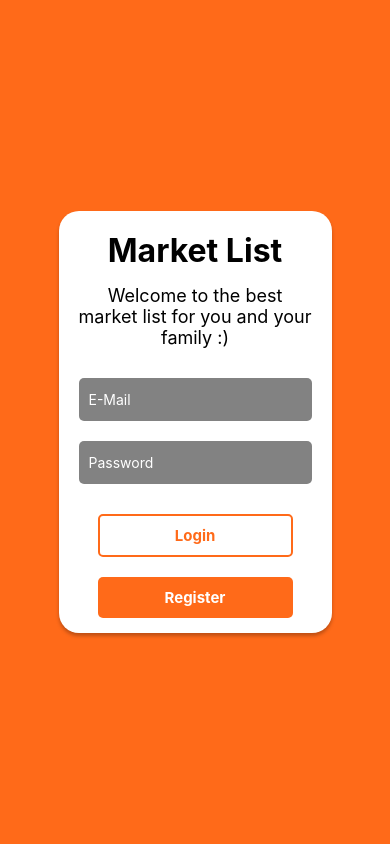
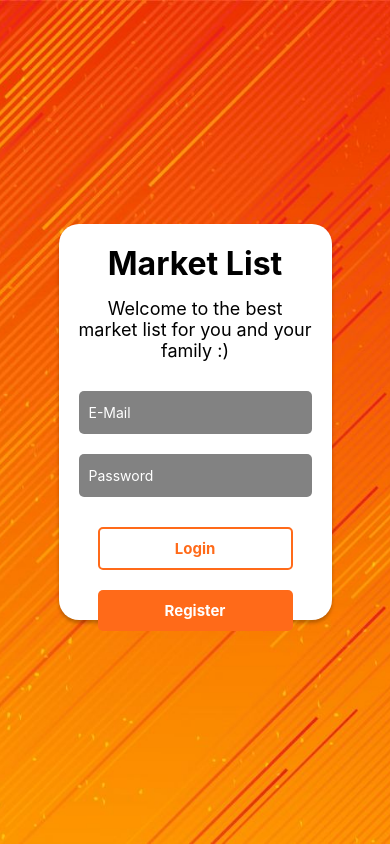
Before and after one commit to BerPGR/help-me, a React Native app: screen /Login in a window 390 px wide. Built offline with nearby package versions, Linux system fonts and the light colour scheme.

Commit message:
Modified Login page

```diff
--- a/source/views/Login.js
+++ b/source/views/Login.js
@@ -1,4 +1,4 @@
-import { Dimensions, KeyboardAvoidingView, StyleSheet, Text, TextInput, TouchableOpacity, View } from 'react-native'
+import { Dimensions, ImageBackground, KeyboardAvoidingView, StyleSheet, Text, TextInput, TouchableOpacity, View } from 'react-native'
 import React, { useState } from 'react'
 import colors from '../colors/colors'
 import firebase from '../../firebaseConfig'
@@ -16,6 +16,7 @@ const Login = ({navigation}) => {
 	}
 
   return (
+		<ImageBackground source={require('../images/loginBackground.jpg')} style={styles.backgroundImage}>
     	<KeyboardAvoidingView behavior='padding' style={styles.container}>
 				<View style={styles.loginWrapper}>
       	  <Text style={styles.headerTitle}>Market List</Text>
@@ -46,6 +47,7 @@ const Login = ({navigation}) => {
 					</TouchableOpacity>
       	</View>
     	</KeyboardAvoidingView>
+		</ImageBackground>
   )
 }
 
@@ -56,13 +58,17 @@ const styles = StyleSheet.create({
       flex: 1,
 			alignItems: 'center',
       justifyContent: 'center',
-        backgroundColor: colors.orange
+    },
+
+		backgroundImage: {
+			width: width * 1,
+			height: height,
 		},
 
     loginWrapper: {
       backgroundColor: colors.white,
       width: width * 0.7,
-        height: height * 0.5,
+      height: height * 0.47,
       shadowColor: "#000",
       shadowOffset: {
         width: 0,
```
Also changed, not shown: source/images/loginBackground.jpg (added). Lines whose indentation alone changed are shown as unchanged.
